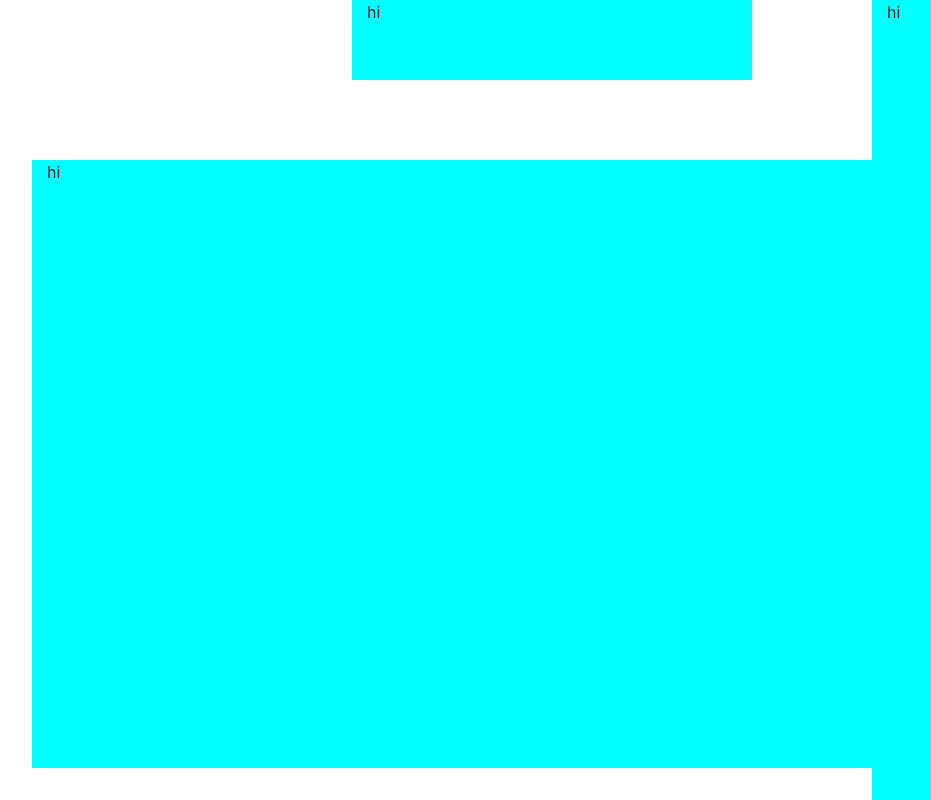
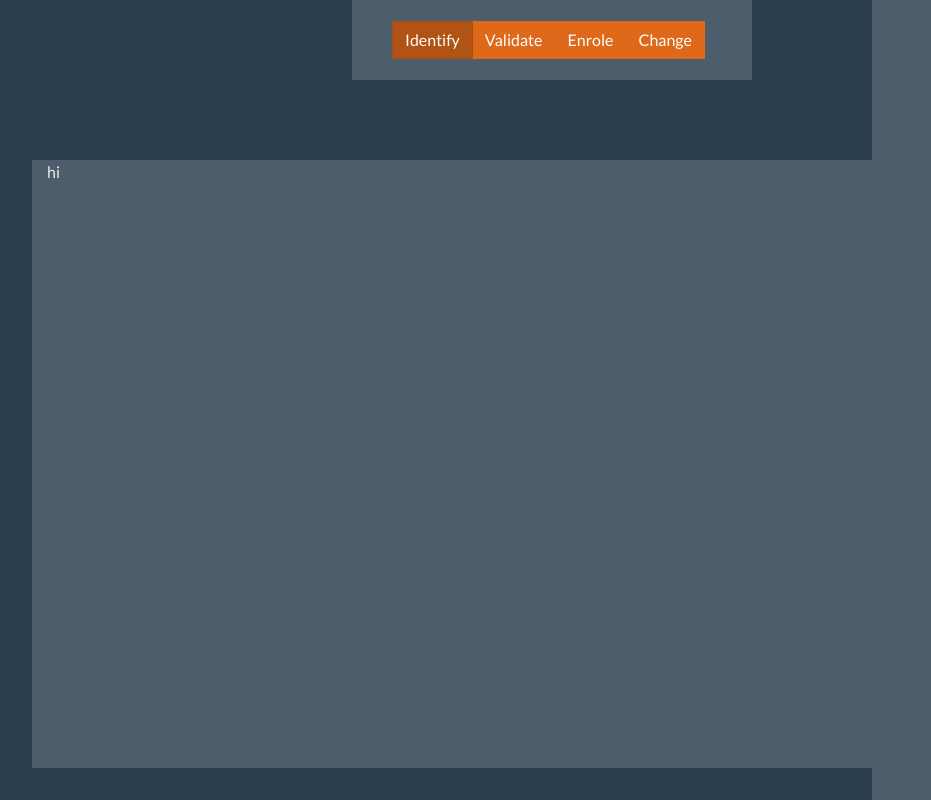
Before and after one commit to Askill/FacialRecognition-Demo, a Flask app: page / in a window 1280 px wide. Shown: the whole page, without its empty margins (88-1019 px from the left). Run offline with Flask 2, Linux system fonts and the light colour scheme; some libraries are stand-ins or nearby versions.

Commit message:
more layout

```diff
--- a/application/static/main.css
+++ b/application/static/main.css
@@ -3,8 +3,8 @@
     right: 0;
     top:0;
     width: 20rem;
-    height: 100%;
-    background-color: aqua;
+    min-height: 100%;
+
 }
 
 #switch{
@@ -13,7 +13,7 @@
     position: relative;
     top: 0;
     left: -50%;
-    background-color: aqua;
+
 }
 
 #main{
@@ -22,5 +22,28 @@
     position: relative;
     top: 10rem;
     left: -50%;
-    background-color: aqua;
+
 }
+
+.listIMG{
+    width: 5rem;
+    float: left;
+}
+
+.navi{
+    margin-left: 1.5rem;
+}
+
+.personalInfo{
+    float: right;
+    width: 9rem;
+    margin:0;
+    padding:0;
+}
+.card{
+    margin-top:2rem;
+}
+.card-text{
+    padding: 0;
+    height: 0;
+}
--- a/application/static/main.js
+++ b/application/static/main.js
@@ -1,36 +1,11 @@
-var rootKontext = "/od1";
-//var rootKontext = "";
-var customeStyle = false;
 
-function loadOD1(){
-    try{
-        let ksession = $.cookie("KSESSIONID");
-        var xmlHttp = new XMLHttpRequest();
-        xmlHttp.open( "GET", rootKontext, false );
-        xmlHttp.send();
-        document.getElementById("od1").innerHTML = xmlHttp.responseText;
+rootKontext = ""
 
-        $('link[title="custom"]').prop('disabled', true);
-
-        loadData();
-    }
-    catch(e){
-        document.getElementById("od1").innerHTML = "Ein Fehler ist beim Laden des Dienstes aufgetreten, bitte versuchen Sie es später erneut.";
-    }
-}
-
-function nextTab(){
-    $('#navMenu1 a').removeClass("disabled");
-    $('#navMenu1 a').tab('show');
-}
-
-function getJSON (url, callback) {
-    let ksession = $.cookie("KSESSIONID");
-
+function getJSON(url, callback) {
     var xhr = new XMLHttpRequest();
-    xhr.open('GET', url + "?session_id=" + ksession, true);
+    xhr.open('GET', url, true);
     xhr.responseType = 'json';
-    xhr.onload = function() {
+    xhr.onload = function () {
         var status = xhr.status;
         if (status < 400) {
             callback(null, xhr.response);
@@ -42,14 +17,12 @@
     xhr.send();
 };
 
-function putJSON (url, data, callback) {
-    let ksession = $.cookie("KSESSIONID");
-
+function putJSON(url, data, callback) {
     var xhr = new XMLHttpRequest();
-    xhr.open('PUT', url + "?session_id=" + ksession, true);
+    xhr.open('PUT', url, true);
     xhr.responseType = 'json';
     xhr.setRequestHeader('Content-Type', 'application/json');
-    xhr.onload = function() {
+    xhr.onload = function () {
         var status = xhr.status;
         if (status < 400) {
             callback(null, xhr.response);
@@ -61,77 +34,37 @@
     xhr.send(data);
 };
 
-function sendVorhaben(){
-    let data = document.getElementById("form1");
 
-    data = {};
-    data["name"] = document.getElementById("form1")["name"].value;
-    data["reason"] = document.getElementById("form1")["reason"].value;
-    data["note"] = document.getElementById("form1")["note"].value;
-    data["partial_application_id"] = document.getElementById("form1")["partial_application_id"].value;
+function loadData() {
+    getJSON(rootKontext + "/api/v1/person/",
+        function (error, data) {
+            console.log(data)
+            data = data["data"]
+            let el = document.getElementById('list');
+            data.forEach(function (item) {
+                string = `
+                <div class="card border-light">
+                    <div class="card-body">
+                        <h4 class="card-title">${item["fname"]} ${item["lname"]}</h4>
+                        <h6 class="card-subtitle mb-2 text-muted">${item["timestamp"]}</h6>
 
-    putJSON(rootKontext + "/api/v1/vorhaben/" + data["partial_application_id"],  JSON.stringify(data), function(error, data){
-        document.getElementById("status").innerHTML = "Daten erfolgreich erneuert";
-        loadData();
-        nextTab();
-    });
+                        <p class="card-text container">
+                            <img class="listImg" src="${item["face"]}"></img>
+                            <div class="personalInfo">
+                                ${item["gender"]} <br>
+                                ${item["yob"]} <br>
+                                ${item["fingerprints"].length} <br>
+                            </div>
 
-}
+                        </p>
+                    </div>
+                </div>
+                `
+                el.innerHTML += string;
+            })
 
-function queryString(string)
-{
-    let queryString = window.location.search;
-    let varArray = queryString.split("&");
-    for (let i=0;i<varArray.length;i++) {
-      let param = varArray[i].split("=");
-        if(param[0] == string ){
-            return param[1]
-        }
-    }
-}
 
-function loadData(){
-    let encodedID = queryString("?partialApplicationId");
-    //encodedID = "d05e6d3a-1774-46a0-abb0-89abfe2ff5a3";
-   getJSON(rootKontext + "/api/v1/vorhaben/" + encodedID,
-        function(error, data){
-            console.log(data)
-            populateForm(data["data"], "form1")
-            populateForm(data["data"], "form2")
+
         }
     );
 }
-
-function populateForm(data, formId){
-    console.log(data)
-    inputs = document.forms[formId];
-
-    for(var i = 0; i < 8; i++){
-        if(inputs[i] !== undefined && data[inputs[i].name] !== undefined){
-            inputs[i].value = data[inputs[i].name];
-        }
-        else{
-            console.log(inputs);
-        }
-    }
-}
-
-function loadNewStyle(){
-    customeStyle = !customeStyle;
-
-    if(customeStyle){
-        $('link[title="custom"]').prop('disabled', false);
-        $('link[title="default"]').prop('disabled', true);
-
-        console.log("StyleSheet: Custom");
-        alert("StyleSheet: Custom");
-    }
-    else{
-        $('link[title="default"]').prop('disabled', false);
-        $('link[title="custom"]').prop('disabled', true);
-
-        console.log("StyleSheet: Default");
-        alert("StyleSheet: Default");
-    }
-
-}
--- a/application/templates/index.html
+++ b/application/templates/index.html
@@ -6,6 +6,7 @@
     <!--Bootstrap-->
     <!-- Latest compiled and minified CSS -->
     <link rel="stylesheet" href="https://maxcdn.bootstrapcdn.com/bootstrap/4.3.1/css/bootstrap.min.css">
+    <link href="https://bootswatch.com/4/superhero/bootstrap.css" rel="stylesheet" id="bootstrap-css3">
     <link rel="stylesheet" title="default" href="/static/main.css">
 
     <!-- jQuery library -->
@@ -16,6 +17,7 @@
 
     <!-- Latest compiled JavaScript -->
     <script src="https://maxcdn.bootstrapcdn.com/bootstrap/4.3.1/js/bootstrap.min.js"></script>
+
     <script src="https://cdnjs.cloudflare.com/ajax/libs/jquery-cookie/1.4.1/jquery.cookie.js"></script>
 
 
@@ -24,20 +26,32 @@
 
 <body>
 
-    <div style="position: fixed; left: 50%;">
-        <div class="container" id="switch">
-            hi
-
+    <div style="position: fixed; left: 50%; z-index: 9999;">
+        <div class="navbar navbar-expand-lg navbar-dark bg-dark" id="switch">
+            <div class="btn-group btn-group-toggle" data-toggle="buttons">
+                <label class="btn btn-primary active navi">
+                    <input type="radio" name="options" id="option1" autocomplete="off" checked=""> Identify
+                </label>
+                <label class="btn btn-primary navi">
+                    <input type="radio" name="options" id="option2" autocomplete="off"> Validate
+                </label>
+                <label class="btn btn-primary navi">
+                    <input type="radio" name="options" id="option3" autocomplete="off"> Enrole
+                </label>
+                <label class="btn btn-primary navi">
+                    <input type="radio" name="options" id="option4" autocomplete="off"> Change
+                </label>
+            </div>
         </div>
     </div>
     <div style="position: fixed; left: 50%;">
-        <div class="container" id="main">
+        <div class="container bg-dark" id="main">
 
             hi
         </div>
     </div>
-    <div class="container" id="list">
-        hi
+    <div class="container bg-dark" id="list">
+
 
     </div>
 
```
Lines whose indentation alone changed are shown as unchanged.
